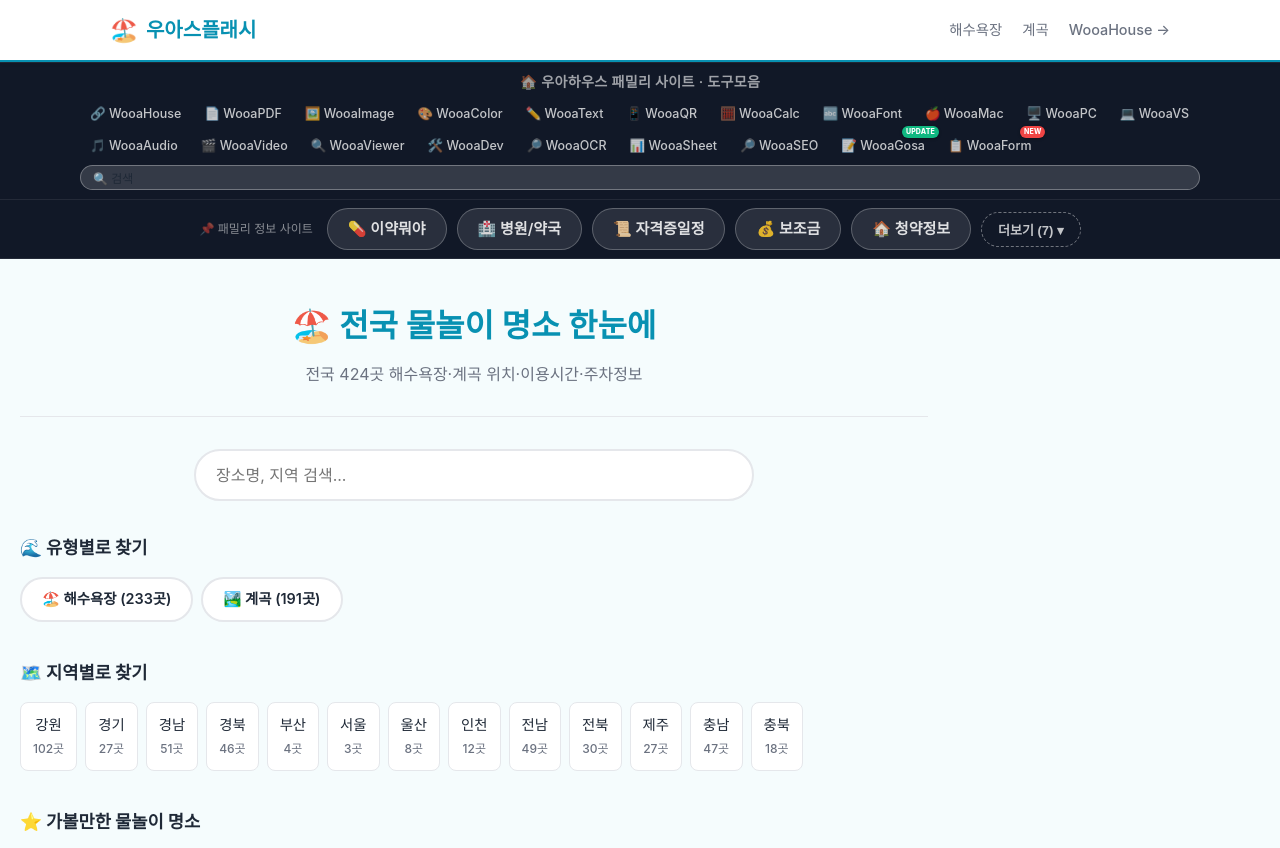
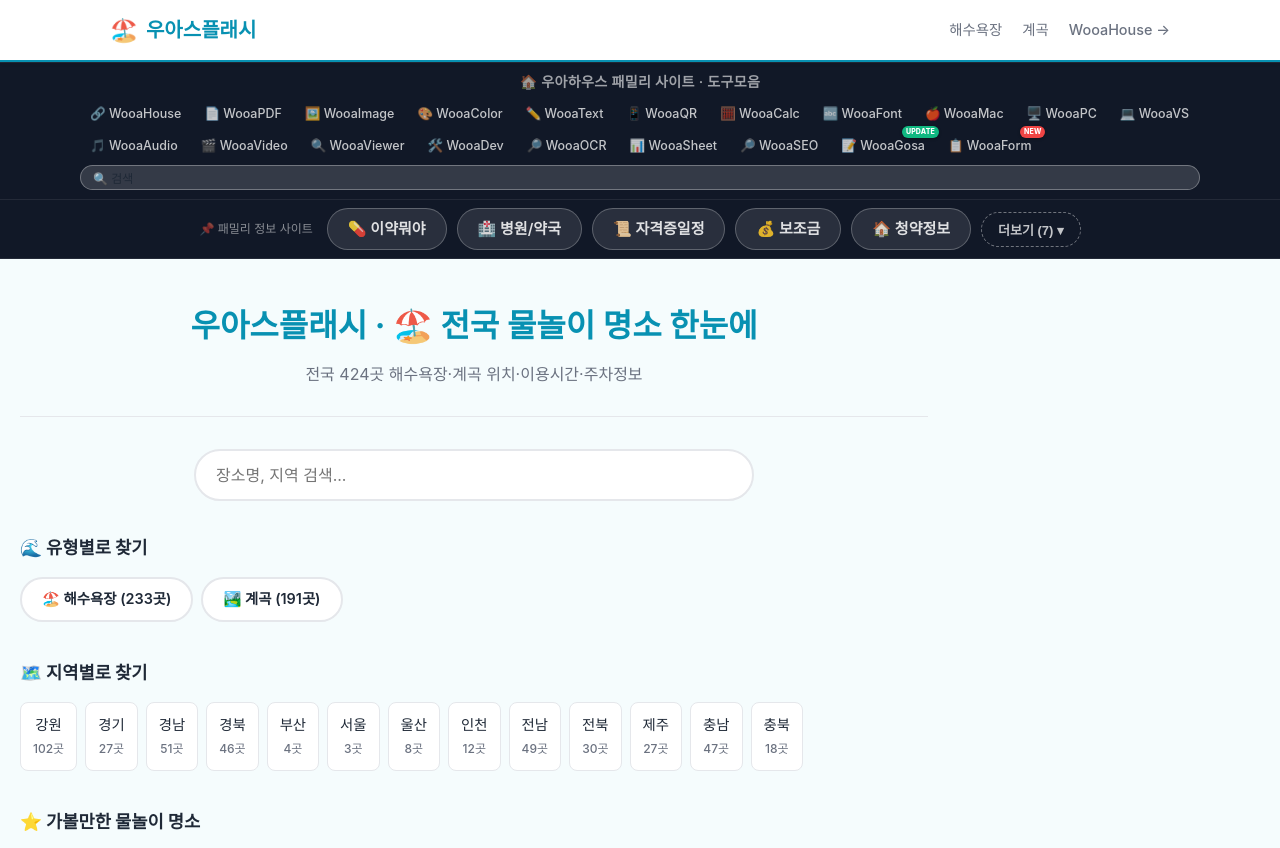
Before and after one commit to ingmaster83-code/wooasplash, a Jekyll site: the page built from index.html, in a window 1280 px wide and 900 px high, cut to the strip 0-848 px from the top of the window. Built offline with Jekyll 4.4.1, drawn with Linux system fonts in a browser that asks for light colours; some web fonts are replaced; comment, search, counter and statistics services are not loaded.

Commit message:
Add Korean brand name to H1 for SEO/brand-search visibility

```diff
--- a/index.html
+++ b/index.html
@@ -8,7 +8,7 @@ description: 전국 424곳 해수욕장·계곡 정보 총정리! 지역별 여
 <div class="home-page">
 
   <div class="home-hero">
-    <h1>🏖️ 전국 물놀이 명소 한눈에</h1>
+    <h1>우아스플래시 · 🏖️ 전국 물놀이 명소 한눈에</h1>
     <p>전국 {{ site.data.splash_spots | size }}곳 해수욕장·계곡 위치·이용시간·주차정보</p>
   </div>
 
```
